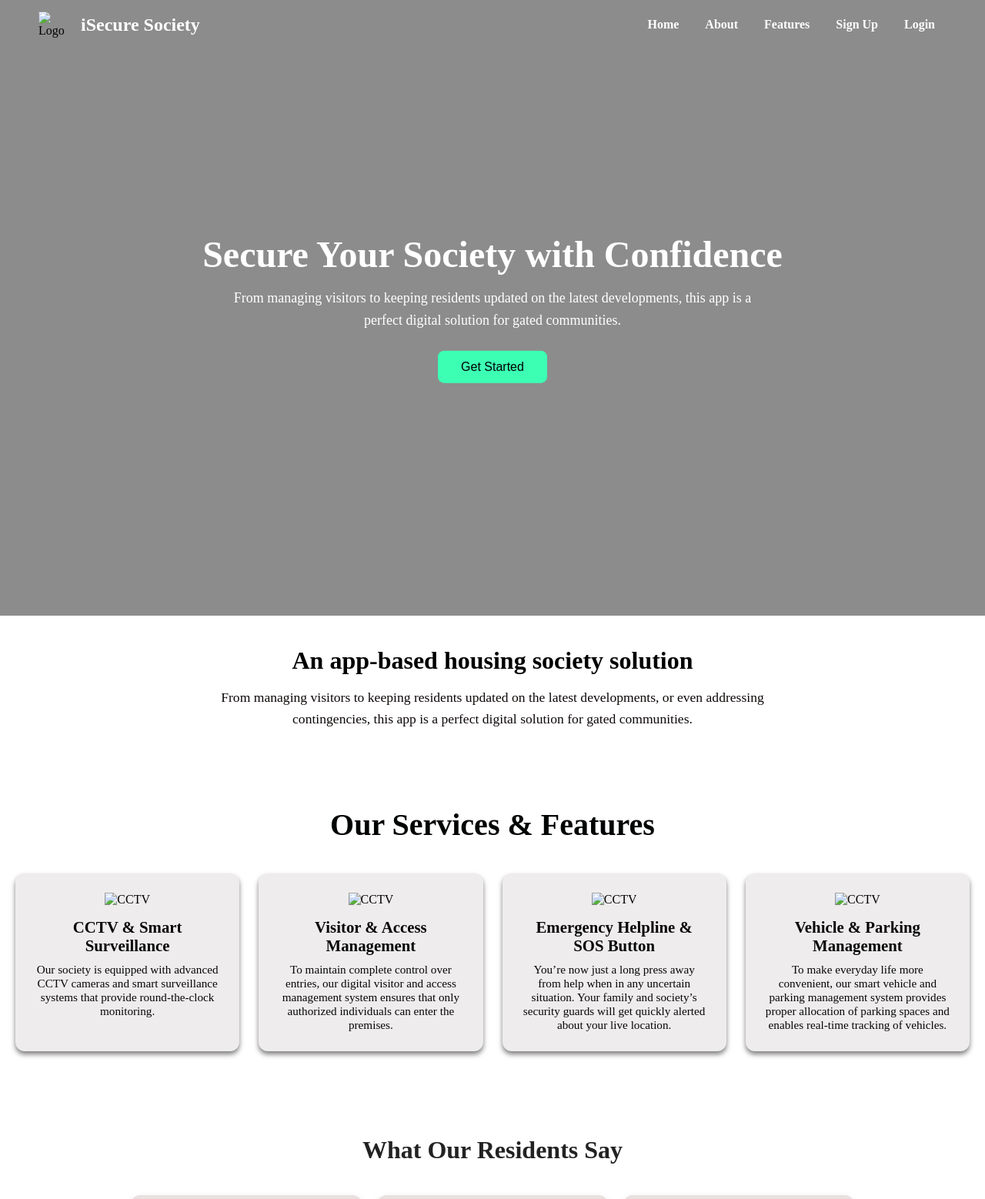
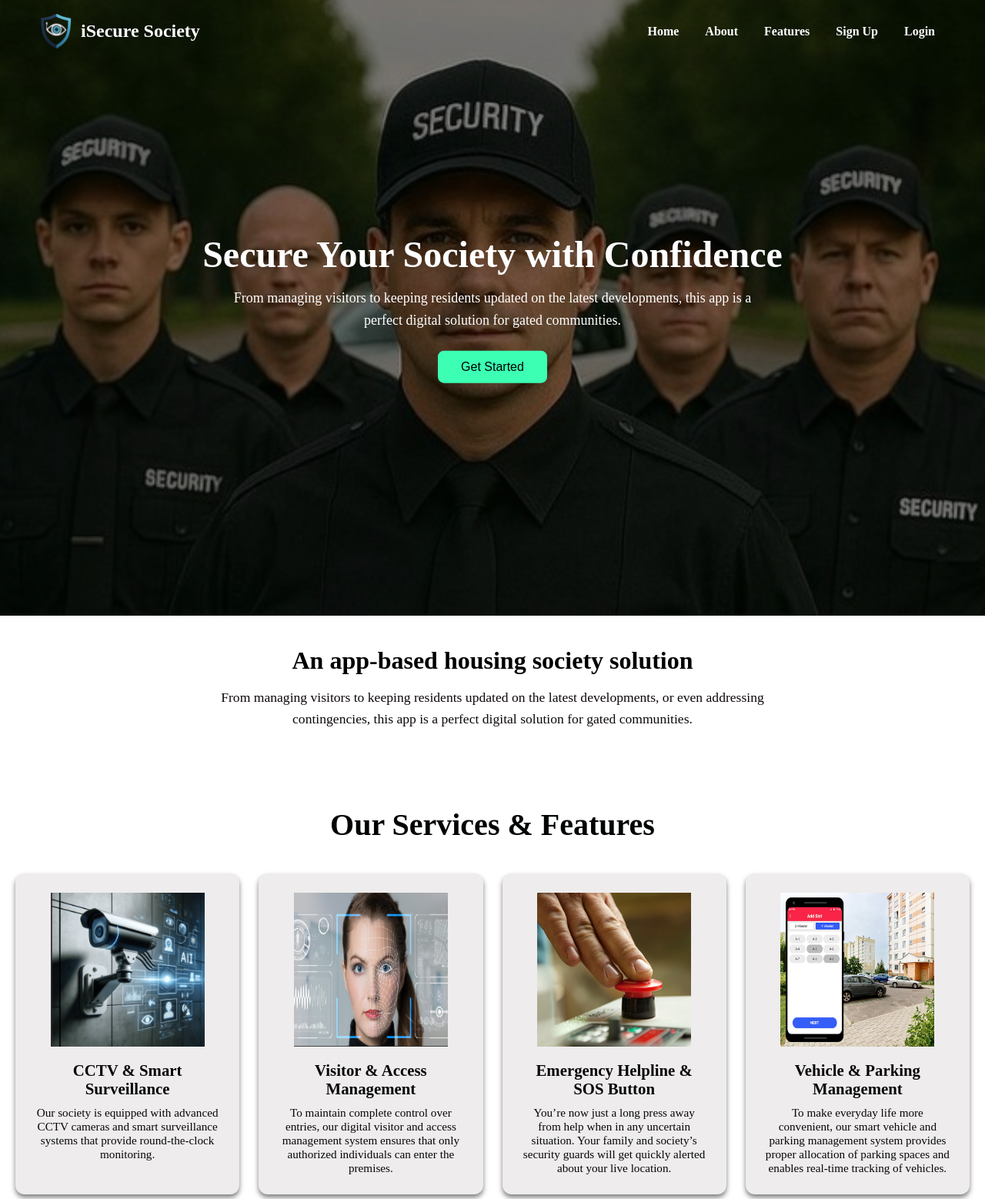
Before and after one commit to Prins-web/isecure, a website: page index.html in a window 1280 px wide. Shown: the top 1558 px of the page at 77% size. Drawn offline with Linux system fonts and the light colour scheme.

Commit message:
Update index.html

```diff
--- a/index.html
+++ b/index.html
@@ -10,7 +10,7 @@
 <!--header section  -->
   <header class="main-header">
   <div class="logo">
-    <img src="photos/logo.png" alt="Logo" />
+    <img src="logo.png" alt="Logo" />
     <h1>iSecure Society</h1>
   </div>
 
@@ -57,7 +57,7 @@
 
     <div class="service-card">
 
-      <img src="photos/cctv.png" alt="CCTV">
+      <img src="cctv.png" alt="CCTV">
       <h3>CCTV & Smart Surveillance</h3>
       <p>Our society is equipped with
          advanced CCTV cameras and smart
@@ -66,7 +66,7 @@
     </div>
 
     <div class="service-card">
-      <img src="photos/image VERIFICATION.png" alt="CCTV">
+      <img src="image VERIFICATION.png" alt="CCTV">
       <h3>Visitor & Access Management</h3>
       <p>To maintain complete control over entries,
         our digital visitor and access management
@@ -75,7 +75,7 @@
     </div>
 
      <div class="service-card">
-      <img src="photos/SOS .png" alt="CCTV">
+      <img src="SOS .png" alt="CCTV">
       <h3>Emergency Helpline & SOS Button</h3>
       <p>You’re now just a long press away from help when in any
          uncertain situation. Your family and society’s security
@@ -83,7 +83,7 @@
     </div>
 
      <div class="service-card">
-      <img src="photos/SPACE.png" alt="CCTV">
+      <img src="SPACE.png" alt="CCTV">
       <h3>Vehicle & Parking Management</h3>
       <p>To make everyday life more convenient, our smart vehicle
         and parking management system provides proper allocation
@@ -278,10 +278,10 @@
 
     <div class="social-icons">
   <h4>Connect With Us</h4>
-  <a href="#" target="_blank"><img src="photos/facebook.png" alt="Facebook"></a>
-  <a href="#" target="_blank"><img src="photos/insta.png" alt="Instagram"></a>
-  <a href="#" target="_blank"><img src="photos/whatsapp.png" alt="whatsapp"></a>
-  <a href="#" target="_blank"><img src="photos/twitter.png" alt="twitter"></a>
+  <a href="#" target="_blank"><img src="facebook.png" alt="Facebook"></a>
+  <a href="#" target="_blank"><img src="insta.png" alt="Instagram"></a>
+  <a href="#" target="_blank"><img src="whatsapp.png" alt="whatsapp"></a>
+  <a href="#" target="_blank"><img src="twitter.png" alt="twitter"></a>
 </div>
 
 </section>
@@ -292,11 +292,11 @@
 
  <script>
   const images = [
-    "photos/bg1.jpg",
-    "photos/bg2.jpg",
-    "photos/bg3.jpg",
-    "photos/bg4.jpg",
-    "photos/bg5.png"
+    "bg1.jpg",
+    "bg2.jpg",
+    "bg3.jpg",
+    "bg4.jpg",
+    "bg5.png"
   ];
 
   const hero = document.getElementById("hero");
```
